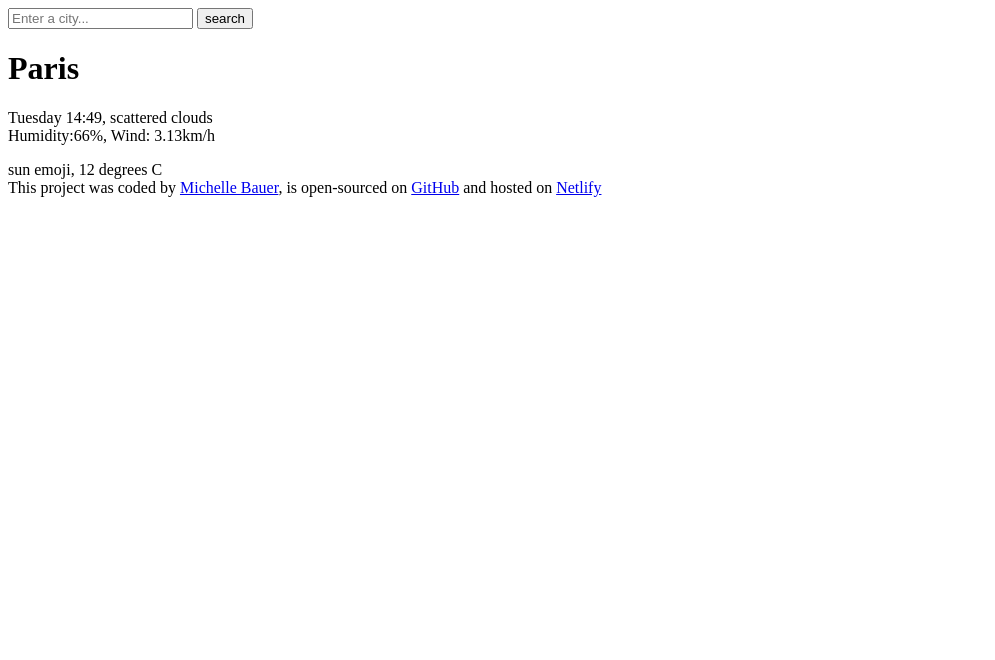
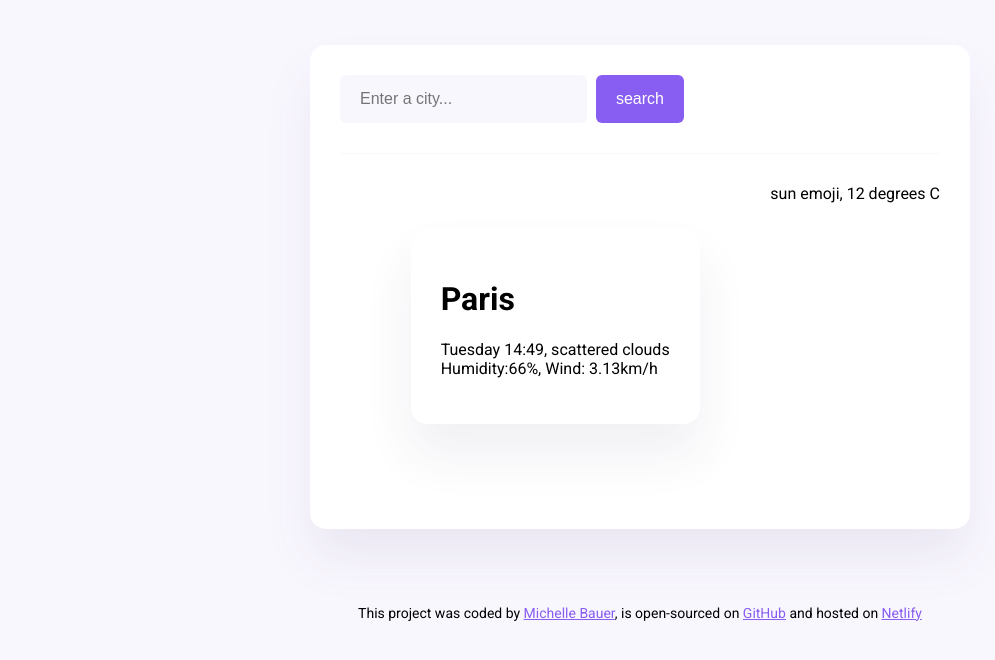
Before and after one commit to MichelleNBauer/ResponsiveWeatherAppAPI, a plain HTML site: page index.html in a window 1280 px wide. Shown: the whole page, without its empty margins (0-995 px from the left). Drawn offline with Linux system fonts and the light colour scheme.

Commit message:
added CSS file

```diff
--- a/index.html
+++ b/index.html
@@ -3,24 +3,30 @@
   <head>
     <meta charset="UTF-8" />
     <meta name="viewport" content="width=device-width, initial-scale=1.0" />
+    <link rel="preconnect" href="https://fonts.googleapis.com">
+<link rel="preconnect" href="https://fonts.gstatic.com" crossorigin>
+<link href="https://fonts.googleapis.com/css2?family=Roboto:ital,wght@0,100;0,300;0,400;0,500;0,700;0,900;1,100;1,300;1,400;1,500;1,700;1,900&display=swap" rel="stylesheet">
+    <link rel="stylesheet" href = "src/style.css">
     <title>Document</title>
   </head>
   <body>
+    <div id="weather-app">
     <header>
-      <form>
-        <input type="search" placeholder="Enter a city..." required>
-        <input type="submit" value="search">
+      <form id="search-form">
+        <input type="search" placeholder="Enter a city..." required id="search-form-input">
+        <input type="submit" value="search" id="search-form-button">
       </form>
     </header>
     <main>
-        <div>
-      <h1>Paris</h1>
-      <p>Tuesday 14:49, scattered clouds
+        <div id="weather-app-data">
+        <div id="weather-app">
+      <h1 id="weather-app-cty">Paris</h1>
+      <p id="weather-app-details">Tuesday 14:49, scattered clouds
         <br>
         Humidity:66%, Wind: 3.13km/h
       </p>
       </div>
-      <div>
+      <div id="weather-app-temperature">
       sun emoji, 12 degrees C
     </main>
     </div>
@@ -39,5 +45,6 @@
         >Netlify</a
       >
     </footer>
+    </div>
   </body>
 </html>
--- /dev/null
+++ b/src/style.css
@@ -0,0 +1,58 @@
+body {
+  background-color: #f9f7fe;
+  font-family: "Roboto", sans-serif;
+}
+
+a {
+  color: #885df1;
+}
+
+#weather-app {
+  background: white;
+  max-width: 600px;
+  margin: 45px auto;
+  padding: 30px;
+  box-shadow: 0 30px 50px rgba(65, 50, 100, 0.08);
+  border-radius: 16px;
+}
+
+header {
+  border-bottom: 1px solid #f9f7fe;
+  padding: 0 0 30px 0;
+}
+
+#search-form-input {
+  background-color: #f9f7fe;
+  border: none;
+  border-radius: 6px;
+  max-width: 80%;
+  padding: 15px 20px;
+  font-size: 16px;
+}
+
+#search-form-button {
+  background-color: #885df1;
+  padding: 15px 20px;
+  border: none;
+  color: white;
+  border-radius: 6px;
+  margin-left: 5px;
+  font-size: 16px;
+}
+
+main {
+  padding: 30px 0;
+}
+
+#weather-app-data {
+  display: flex;
+  justify-content: space-between;
+}
+
+footer {
+  padding: 30px 0 0 0;
+  border-top: 1px solid #f9f7fe;
+  text-align: center;
+  font-size: 14px;
+  color: rgba (0 0 0 0.6);
+}
```
